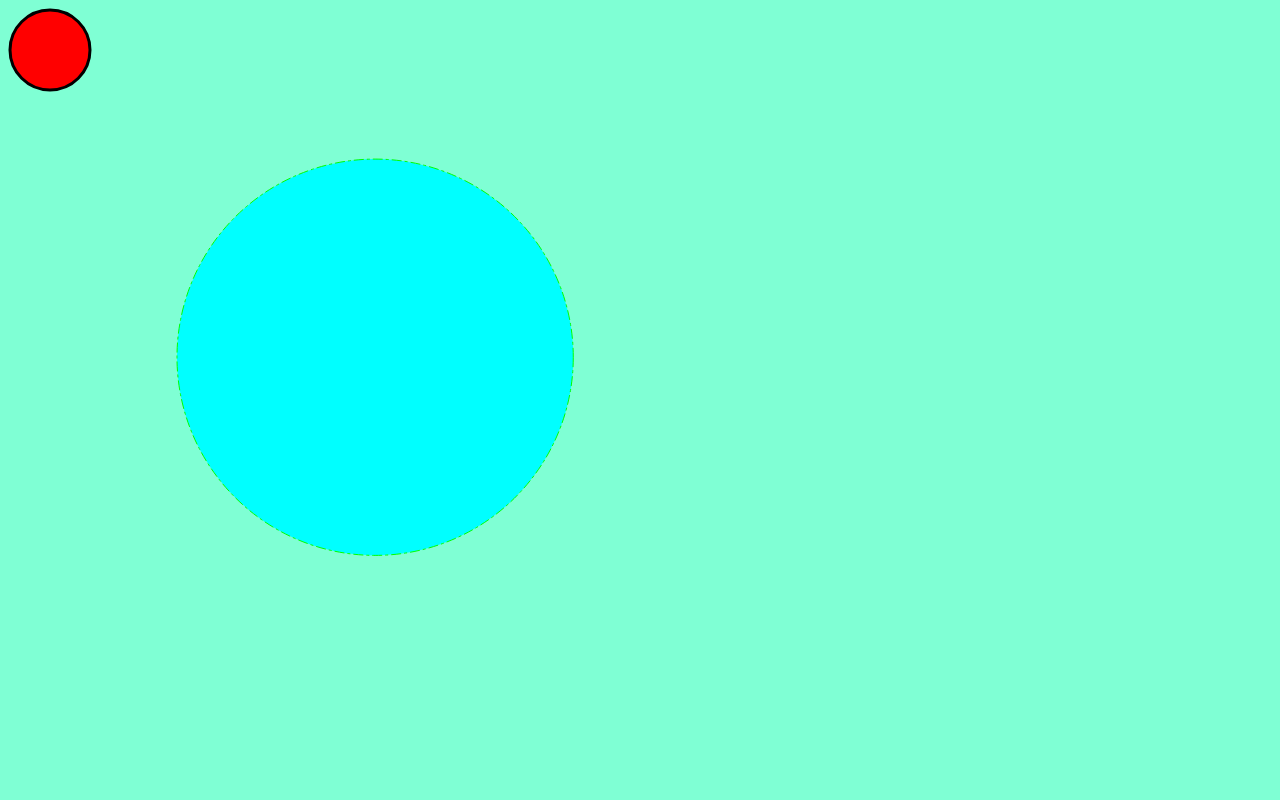
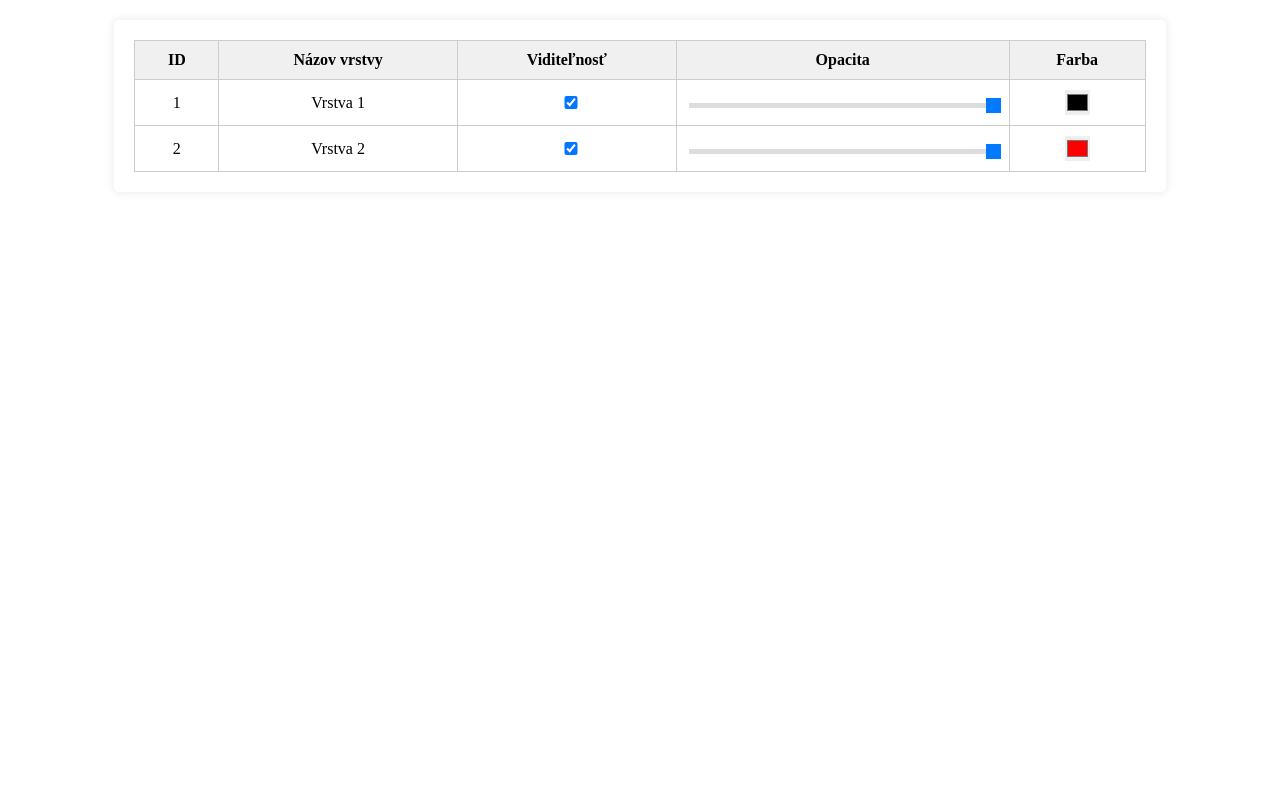
Before and after one commit to MiroCecho/hello-world, an Angular app: page / in a window 1280 px wide. Built offline with nearby package versions, Linux system fonts and the light colour scheme.

Commit message:
pridanie nastrelu na level-manager component

```diff
--- a/angular.json
+++ b/angular.json
@@ -94,5 +94,8 @@
         }
       }
     }
+  },
+  "cli": {
+    "analytics": "008b9ce7-e24f-40d5-8f60-c4162275991e"
   }
 }
--- a/src/app/app.component.html
+++ b/src/app/app.component.html
@@ -1 +1,2 @@
-<app-renderer></app-renderer>
+<!-- <app-renderer></app-renderer> -->
+<app-level-manager></app-level-manager>
--- a/src/app/app.module.ts
+++ b/src/app/app.module.ts
@@ -5,13 +5,15 @@ import { CoursesComponent } from './courses.component';
 import { CourseComponent } from './course/course.component';
 import { CoursesService } from './course/courses.service';
 import { RendererComponent } from './renderer/renderer.component';
+import { LevelManagerComponent } from './level-manager/level-manager.component';
 
 @NgModule({
   declarations: [
     AppComponent,
     CoursesComponent,
     CourseComponent,
-    RendererComponent
+    RendererComponent,
+    LevelManagerComponent
   ],
   imports: [
     BrowserModule,
--- /dev/null
+++ b/src/app/level-manager/level-manager.component.css
@@ -0,0 +1,62 @@
+body {
+    font-family: Arial, sans-serif;
+    margin: 0;
+    padding: 0;
+    background-color: #f0f0f0;
+}
+
+.level-manager {
+    width: 80%;
+    margin: 20px auto;
+    background-color: #fff;
+    box-shadow: 0 0 10px rgba(0, 0, 0, 0.1);
+    border-radius: 5px;
+    padding: 20px;
+}
+
+.level-manager table {
+    width: 100%;
+    border-collapse: collapse;
+}
+
+.level-manager table th,
+.level-manager table td {
+    border: 1px solid #ccc;
+    padding: 10px;
+    text-align: center;
+}
+
+.level-manager table th {
+    background-color: #f0f0f0;
+}
+
+.level-manager table td input[type="checkbox"],
+.level-manager table td input[type="range"],
+.level-manager table td input[type="color"] {
+    width: 100%;
+}
+
+.level-manager table td input[type="range"] {
+    -webkit-appearance: none;
+    appearance: none;
+    height: 5px;
+    background: #ddd;
+    outline: none;
+}
+
+.level-manager table td input[type="range"]::-webkit-slider-thumb {
+    -webkit-appearance: none;
+    appearance: none;
+    width: 15px;
+    height: 15px;
+    background: #007bff;
+    cursor: pointer;
+}
+
+.level-manager table td input[type="color"] {
+    padding: 0;
+    border: none;
+    height: 25px;
+    width: 25px;
+    cursor: pointer;
+}
--- /dev/null
+++ b/src/app/level-manager/level-manager.component.html
@@ -0,0 +1,30 @@
+<div class="level-manager">
+    <table>
+        <thead>
+            <tr>
+                <th>ID</th>
+                <th>Názov vrstvy</th>
+                <th>Viditeľnosť</th>
+                <th>Opacita</th>
+                <th>Farba</th>
+            </tr>
+        </thead>
+        <tbody>
+            <tr>
+                <td>1</td>
+                <td>Vrstva 1</td>
+                <td><input type="checkbox" checked></td>
+                <td><input type="range" min="0" max="100" value="100"></td>
+                <td><input type="color" value="#000000"></td>
+            </tr>
+            <tr>
+                <td>2</td>
+                <td>Vrstva 2</td>
+                <td><input type="checkbox" checked></td>
+                <td><input type="range" min="0" max="100" value="100"></td>
+                <td><input type="color" value="#ff0000"></td>
+            </tr>
+
+        </tbody>
+    </table>
+</div>
--- /dev/null
+++ b/src/app/level-manager/level-manager.component.ts
@@ -0,0 +1,13 @@
+import { Component } from '@angular/core';
+
+@Component({
+  selector: 'app-level-manager',
+  templateUrl: './level-manager.component.html',
+  styleUrls: ['./level-manager.component.css']
+})
+export class LevelManagerComponent {
+  layers = [
+    { name: 'Vrstva 1', visible: true, opacity: 100, color: '#000000' },
+    { name: 'Vrstva 2', visible: true, opacity: 100, color: '#ff0000' }
+  ];
+}
```
Also changed, not shown: 1 other file (tests, documents, lock files or other folders).
